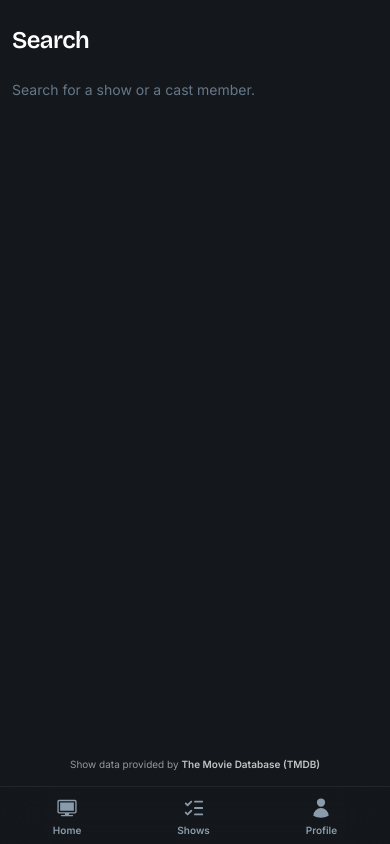
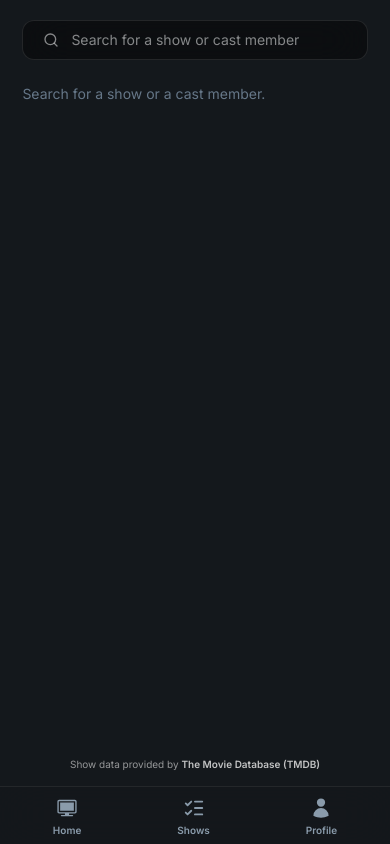
Before and after one commit to IsadoraRebelo/IgluTV, a Next.js app: page /search in a window 390 px wide. Built offline with nearby package versions, Linux system fonts and the light colour scheme; no server answers.

Commit message:
feat: search mobile page

```diff
--- a/app/search/page.tsx
+++ b/app/search/page.tsx
@@ -1,4 +1,4 @@
-import { SearchFilters, SearchResults } from '@/components';
+import { HomeSearchBar, SearchFilters, SearchResults } from '@/components';
 
 import {
   loadMoreSearchResults,
@@ -28,26 +28,34 @@ export default async function SearchPage({
   const { shows, people, hasMore, nextCursor } = query
     ? await loadMoreSearchResults(query, type, INITIAL_SEARCH_CURSOR)
     : {
-        shows: [],
-        people: [],
-        hasMore: false,
-        nextCursor: INITIAL_SEARCH_CURSOR,
-      };
+      shows: [],
+      people: [],
+      hasMore: false,
+      nextCursor: INITIAL_SEARCH_CURSOR,
+    };
 
   return (
     <div className="flex flex-1 flex-col">
-      <main className="container-narrow flex-1 pb-20">
-        <h1 className="mt-6 text-2xl font-semibold tracking-tight text-white md:mt-10">
+      <main className="container-shell flex-1 pb-5">
+        <div className="mt-5 lg:hidden">
+          <HomeSearchBar
+            key={query}
+            containerClassName=""
+            initialQuery={query}
+          />
+        </div>
+
+        <h1 className="mt-5 hidden text-xl font-semibold tracking-tight text-white md:mt-10 lg:block">
           {query ? `Showing results for "${query}"` : 'Search'}
         </h1>
 
         {query ? (
           <>
-            <div className="mt-4">
+            <div className="mt-2">
               <SearchFilters query={query} active={type} variant="mobile" />
             </div>
 
-            <div className="mt-6 grid grid-cols-1 gap-10 lg:grid-cols-[1fr_260px]">
+            <div className="mt-2 md:mt-6 grid grid-cols-1 gap-5 md:gap-10 lg:grid-cols-[1fr_260px]">
               <div>
                 <SearchResults
                   key={`${query}|${type}`}
--- a/src/components/Home/HomeSearchBar.tsx
+++ b/src/components/Home/HomeSearchBar.tsx
@@ -4,9 +4,17 @@ import { Search } from 'lucide-react';
 import { useRouter } from 'next/navigation';
 import { useState } from 'react';
 
-export function HomeSearchBar() {
+import { cn } from '@/utils';
+
+export function HomeSearchBar({
+  containerClassName = 'container-shell',
+  initialQuery = '',
+}: {
+  containerClassName?: string;
+  initialQuery?: string;
+} = {}) {
   const router = useRouter();
-  const [query, setQuery] = useState('');
+  const [query, setQuery] = useState(initialQuery);
 
   function handleSubmit(event: React.FormEvent<HTMLFormElement>) {
     event.preventDefault();
@@ -16,7 +24,10 @@ export function HomeSearchBar() {
   }
 
   return (
-    <form onSubmit={handleSubmit} className="container-shell lg:hidden">
+    <form
+      onSubmit={handleSubmit}
+      className={cn(containerClassName, 'lg:hidden')}
+    >
       <div className="flex h-10 items-center gap-3 rounded-xl border border-white/10 bg-black/40 px-5 backdrop-blur-xl">
         <Search className="h-4 w-4 shrink-0 text-white/50" />
         <input
--- a/src/components/SearchResults/SearchFilters.tsx
+++ b/src/components/SearchResults/SearchFilters.tsx
@@ -1,14 +1,24 @@
+import {
+  FilmIcon,
+  Squares2X2Icon,
+  TvIcon,
+  UsersIcon,
+} from '@heroicons/react/24/solid';
 import Link from 'next/link';
 
 import type { SearchType } from '@/services/search';
 
 import { cn } from '@/utils';
 
-const FILTERS: { id: SearchType; label: string }[] = [
-  { id: 'all', label: 'All' },
-  { id: 'shows', label: 'TV Shows' },
-  { id: 'anime', label: 'Anime' },
-  { id: 'cast', label: 'Cast' },
+const FILTERS: {
+  id: SearchType;
+  label: string;
+  icon: typeof Squares2X2Icon;
+}[] = [
+  { id: 'all', label: 'All', icon: Squares2X2Icon },
+  { id: 'shows', label: 'TV Shows', icon: TvIcon },
+  { id: 'anime', label: 'Anime', icon: FilmIcon },
+  { id: 'cast', label: 'Cast', icon: UsersIcon },
 ];
 
 function filterHref(query: string, type: SearchType): string {
@@ -52,10 +62,11 @@ export function SearchFilters({
           key={filter.id}
           href={filterHref(query, filter.id)}
           className={cn(
-            'text-md rounded-md px-3 py-2.5 text-left hover:bg-white/5',
+            'text-md flex items-center gap-2.5 rounded-md px-3 py-2.5 text-left hover:bg-white/5',
             active === filter.id ? 'text-white' : 'text-text-primary'
           )}
         >
+          <filter.icon className="h-4 w-4 shrink-0" />
           {filter.label}
         </Link>
       ))}
--- a/src/components/SearchResults/SearchResultRow.tsx
+++ b/src/components/SearchResults/SearchResultRow.tsx
@@ -9,7 +9,7 @@ export function ShowResultRow({ show }: { show: TvShowSearchResult }) {
   return (
     <Link
       href={`/show/${show.id}`}
-      className="flex gap-4 rounded-md p-2 hover:bg-white/5"
+      className="flex gap-4 rounded-md p-1 md:p-2 hover:bg-white/5"
     >
       <div className="bg-surface relative h-[105px] w-[70px] shrink-0 overflow-hidden rounded-sm">
         {show.posterUrl ? (
@@ -50,7 +50,7 @@ export function PersonResultRow({ person }: { person: PersonSearchResult }) {
   return (
     <Link
       href={`/cast/${person.id}`}
-      className="flex gap-4 rounded-md p-2 hover:bg-white/5"
+      className="flex gap-4 rounded-md p-1 md:p-2 hover:bg-white/5"
     >
       <div className="bg-surface relative h-[70px] w-[70px] shrink-0 overflow-hidden rounded-full">
         {person.profileUrl ? (
--- a/src/components/SearchResults/SearchResults.tsx
+++ b/src/components/SearchResults/SearchResults.tsx
@@ -70,7 +70,7 @@ export function SearchResults({
       {people.length > 0 ? (
         <>
           {type === 'all' && shows.length > 0 ? (
-            <h2 className="mt-6 mb-2 px-2 text-lg font-semibold text-white">
+            <h2 className="mt-5 mb-2 px-2 text-lg font-semibold text-white">
               Cast
             </h2>
           ) : null}
@@ -85,7 +85,7 @@ export function SearchResults({
           type="button"
           onClick={handleLoadMore}
           disabled={isPending}
-          className="mt-6 self-center rounded-full bg-white/10 px-5 py-2 text-sm font-medium text-white hover:bg-white/15 disabled:opacity-50"
+          className="mt-5 self-center rounded-full bg-white/10 px-5 py-2 text-sm font-medium text-white hover:bg-white/15 disabled:opacity-50"
         >
           {isPending ? 'Loading...' : 'Load more'}
         </button>
--- a/src/components/index.ts
+++ b/src/components/index.ts
@@ -13,6 +13,7 @@ export * from './EpisodeModal/EpisodeModal';
 export * from './Footer/Footer';
 export * from './Form/Form';
 export * from './Home/HomeHero';
+export * from './Home/HomeSearchBar';
 export * from './Home/RecommendedForYouSkeleton';
 export * from './Home/ShowCarouselRow';
 export * from './LatestEpisodeCard/LatestEpisodeCard';
```
